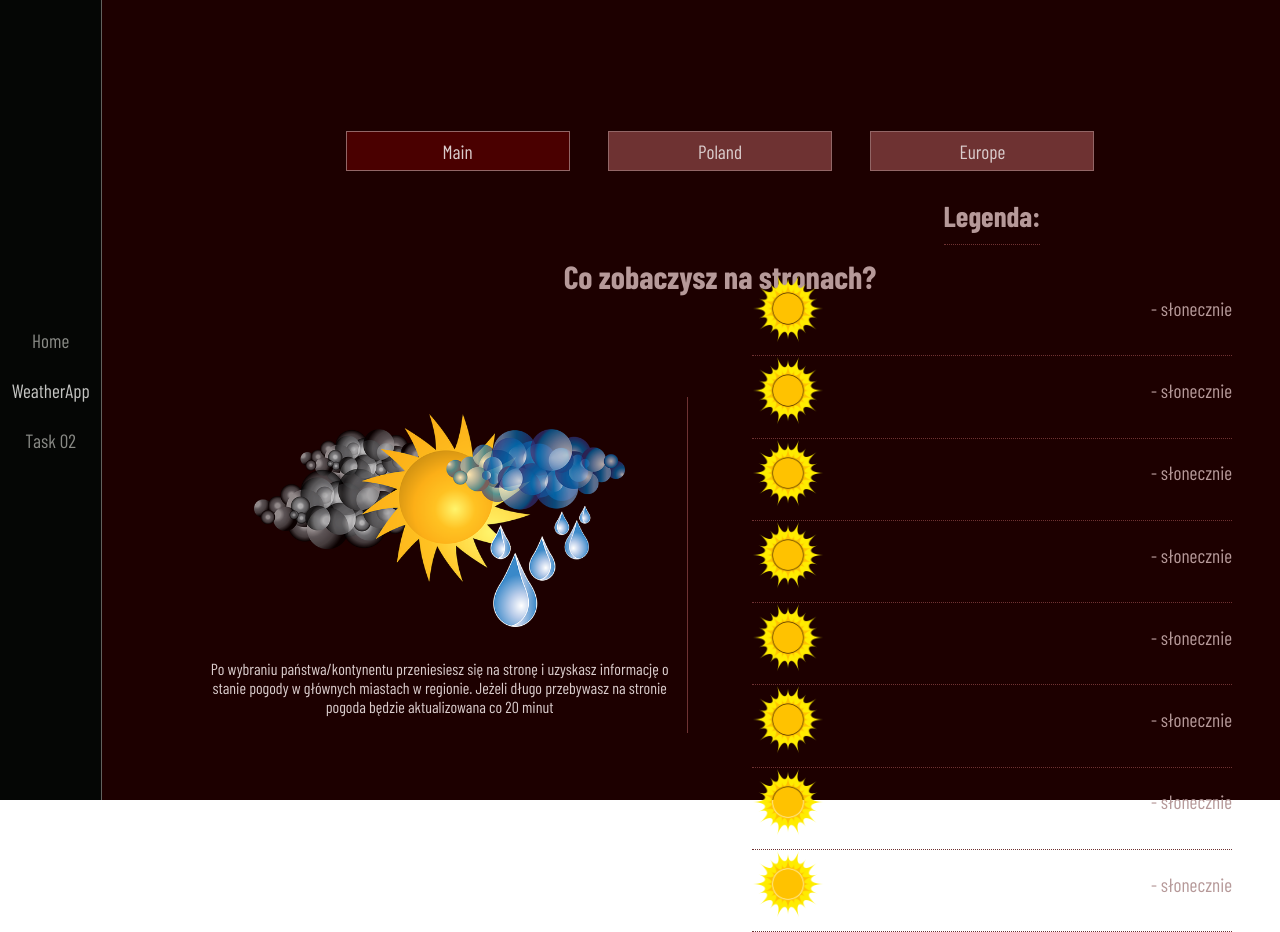
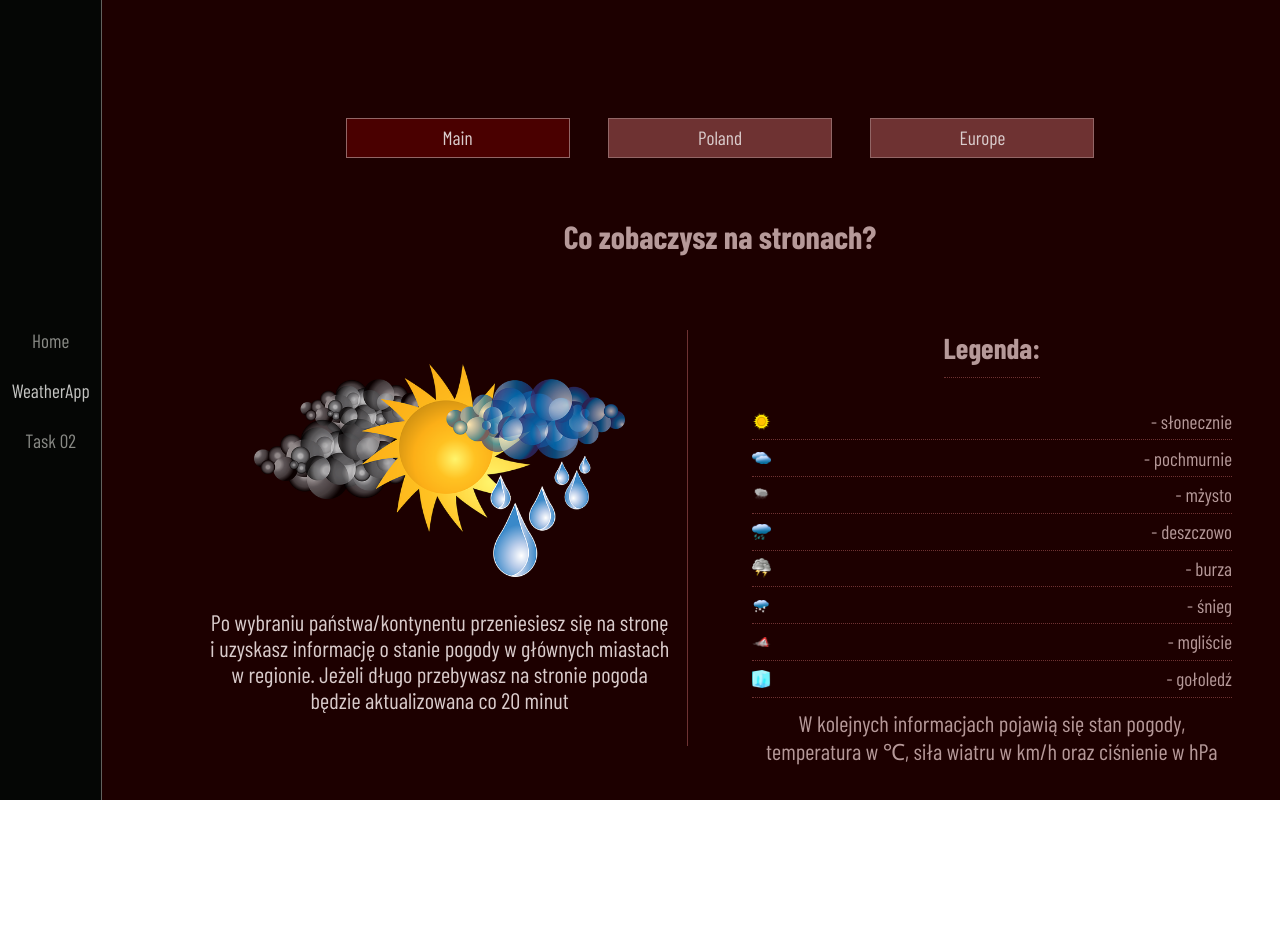
Before and after one commit to Scorpion19702022/01_REACT_VARIOUS_PROJECTS, a React (Create React App) app: page /WeatherApp in a window 1280 px wide. After the commit the page ends 800 px from the top, so only its background shows below. Built offline with nearby package versions, Linux system fonts and the light colour scheme; a web font is replaced by a local one.

Commit message:
added all styles css in components weatherApp

```diff
--- a/src/Components/WeatherApp/WeatherApp.module.css
+++ b/src/Components/WeatherApp/WeatherApp.module.css
@@ -35,7 +35,7 @@
 
 .box_main {
 	width: 100%;
-	height: 50%;
+	height: 60%;
 	padding: 2em;
 	display: flex;
 	justify-content: space-between;
@@ -70,7 +70,7 @@
 	display: flex;
 	flex-direction: column;
 	align-items: center;
-	justify-content: center;
+	justify-content: space-between;
 }
 
 .legend_heading {
@@ -93,12 +93,13 @@
 	display: flex;
 	justify-content: space-between;
 	align-items: center;
-	padding-bottom: 0.8em;
+	padding-bottom: 0.4em;
+	margin: 0.2em 0em;
 	border-bottom: 0.04em dotted var(--color-darkred04);
 }
 
 .legend_img {
-	width: 15%;
+	width: 12%;
 	object-fit: cover;
 }
 
@@ -107,8 +108,30 @@
 	font-size: 1.2em;
 }
 
+.legend_other_info {
+	width: 100%;
+	margin-top: 0.6em;
+}
+
+.other_info {
+	color: var(--color-darkred02);
+	text-align: center;
+}
+
 @media (min-width: 767.98px) {
 	.wrapper {
 		padding-left: 10em;
 	}
+
+	.main_text {
+		font-size: 1.4em;
+	}
+
+	.legend_img {
+		width: 4%;
+	}
+
+	.other_info {
+		font-size: 1.4em;
+	}
 }
--- a/src/Components/WeatherApp/WeatherApp.tsx
+++ b/src/Components/WeatherApp/WeatherApp.tsx
@@ -33,32 +33,38 @@ const WeatherApp = () => {
 							<span className={styles.legend_info}>- słonecznie</span>
 						</div>
 						<div className={styles.info_legend}>
-							<img className={styles.legend_img} src={Sun} alt='sun' />
-							<span className={styles.legend_info}>- słonecznie</span>
+							<img className={styles.legend_img} src={Cloud} alt='cloud' />
+							<span className={styles.legend_info}>- pochmurnie</span>
 						</div>
 						<div className={styles.info_legend}>
-							<img className={styles.legend_img} src={Sun} alt='sun' />
-							<span className={styles.legend_info}>- słonecznie</span>
+							<img className={styles.legend_img} src={Drizzle} alt='drizzle' />
+							<span className={styles.legend_info}>- mżysto</span>
 						</div>
 						<div className={styles.info_legend}>
-							<img className={styles.legend_img} src={Sun} alt='sun' />
-							<span className={styles.legend_info}>- słonecznie</span>
+							<img className={styles.legend_img} src={Rain} alt='rain' />
+							<span className={styles.legend_info}>- deszczowo</span>
 						</div>
 						<div className={styles.info_legend}>
-							<img className={styles.legend_img} src={Sun} alt='sun' />
-							<span className={styles.legend_info}>- słonecznie</span>
+							<img className={styles.legend_img} src={Thunder} alt='thunder' />
+							<span className={styles.legend_info}>- burza</span>
 						</div>
 						<div className={styles.info_legend}>
-							<img className={styles.legend_img} src={Sun} alt='sun' />
-							<span className={styles.legend_info}>- słonecznie</span>
+							<img className={styles.legend_img} src={Snow} alt='snow' />
+							<span className={styles.legend_info}>- śnieg</span>
 						</div>
 						<div className={styles.info_legend}>
-							<img className={styles.legend_img} src={Sun} alt='sun' />
-							<span className={styles.legend_info}>- słonecznie</span>
+							<img className={styles.legend_img} src={Fog} alt='fog' />
+							<span className={styles.legend_info}>- mgliście</span>
 						</div>
 						<div className={styles.info_legend}>
-							<img className={styles.legend_img} src={Sun} alt='sun' />
-							<span className={styles.legend_info}>- słonecznie</span>
+							<img className={styles.legend_img} src={Ice} alt='ice' />
+							<span className={styles.legend_info}>- gołoledź</span>
+						</div>
+						<div className={styles.legend_other_info}>
+							<p className={styles.other_info}>
+								W kolejnych informacjach pojawią się stan pogody, temperatura w ℃, siła wiatru w km/h oraz ciśnienie w
+								hPa
+							</p>
 						</div>
 					</div>
 				</div>
```
